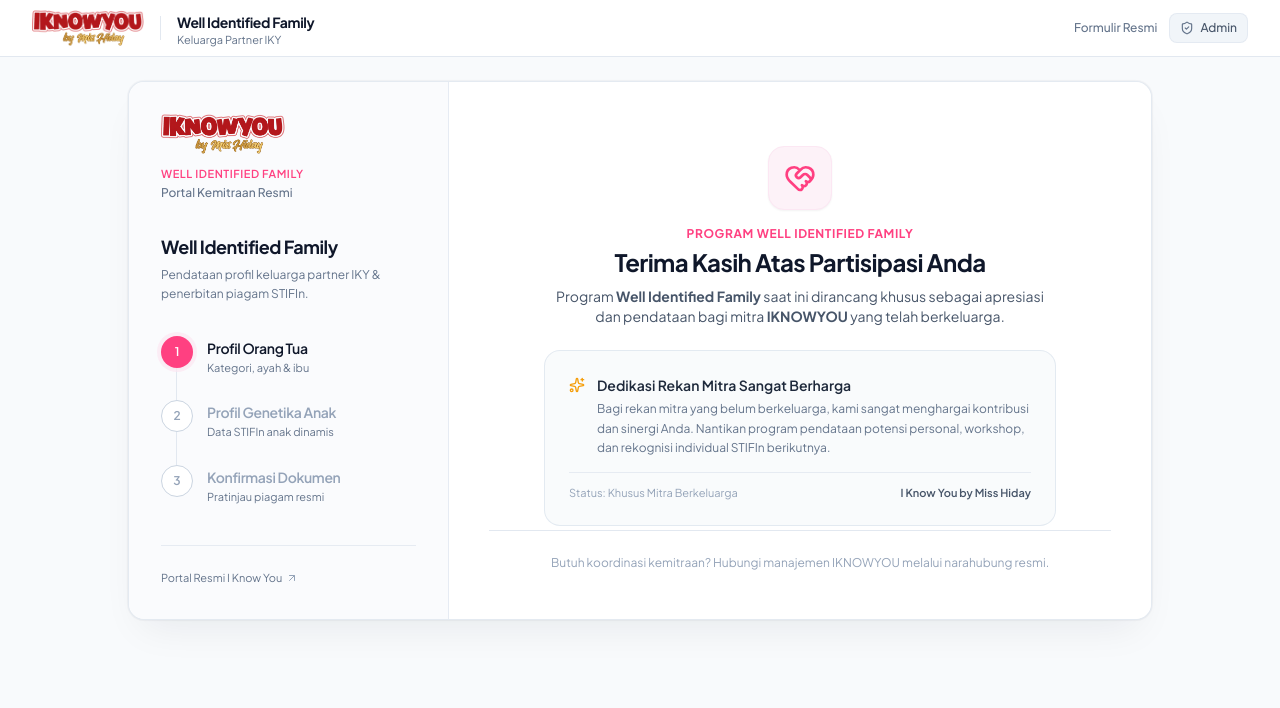
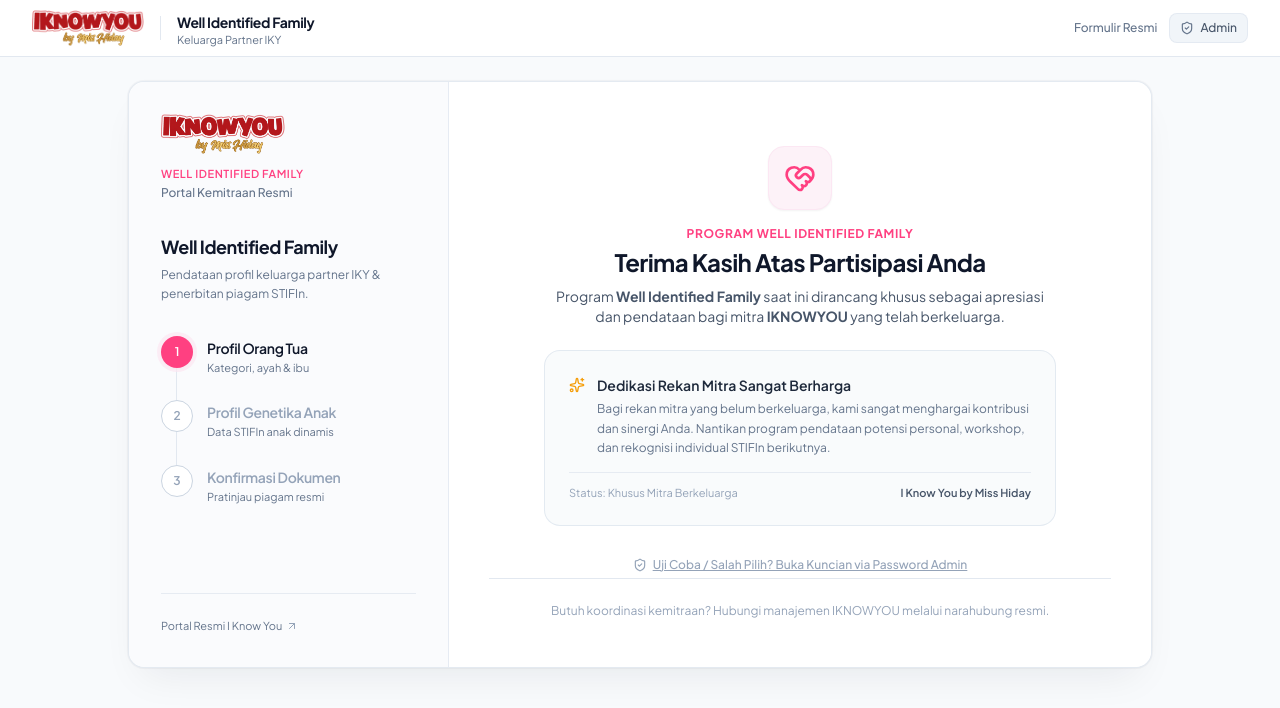
Before and after one commit to JazeL2304/keluarga-partner-iky, a React (Vite) app in the folder client/: page / in a window 1280 px wide. Both pictures are taken after a click on the button "👤 Belum Menikah". Shown: the top 708 px of the page. Built offline with nearby package versions, Linux system fonts and the light colour scheme.

Commit message:
feat(unlock): add direct PIN unlock prompt and 3x logo tap reset for testers

```diff
--- a/client/src/App.jsx
+++ b/client/src/App.jsx
@@ -150,6 +150,21 @@
   const [isSubmitting, setIsSubmitting] = useState(false);
   const [submitError, setSubmitError] = useState(null);
   const [resultData, setResultData] = useState(null);
+  const [logoClicks, setLogoClicks] = useState(0);
+
+  const handleLogoClick = () => {
+    const next = logoClicks + 1;
+    if (next >= 3) {
+      sessionStorage.removeItem('wif_marriage_locked');
+      setFormData((prev) => ({ ...prev, status_pernikahan: 'Menikah' }));
+      alert('Mode Uji Coba: Kuncian status formulir berhasil direset!');
+      setLogoClicks(0);
+      window.location.reload();
+    } else {
+      setLogoClicks(next);
+      setTimeout(() => setLogoClicks(0), 1500);
+    }
+  };
 
   useEffect(() => {
     const handleLocationChange = () => {
@@ -302,11 +317,11 @@
       <header className="w-full bg-white border-b border-slate-200 sticky top-0 z-40 px-4 py-2.5 sm:px-8 flex items-center justify-between">
         <div className="flex items-center gap-3.5 sm:gap-4">
           {/* Logo resmi IKNOWYOU by Miss Hiday */}
-          <div className="flex items-center">
+          <div className="flex items-center cursor-pointer select-none" onClick={handleLogoClick} title="IKNOWYOU (Ketuk 3x untuk reset uji coba)">
             <img
               src="/logo-iknowyou.png"
               alt="IKNOWYOU by Miss Hiday"
-              className="h-8 sm:h-9 w-auto object-contain select-none"
+              className="h-8 sm:h-9 w-auto object-contain pointer-events-none"
             />
           </div>
 
--- a/client/src/components/StepOneDataKeluarga.jsx
+++ b/client/src/components/StepOneDataKeluarga.jsx
@@ -13,6 +13,7 @@
   CheckCircle2,
   RotateCcw,
   Users,
+  ShieldCheck,
 } from 'lucide-react';
 import { STIFIN_OPTIONS, GOLONGAN_DARAH_OPTIONS } from '../constants/stifin';
 import CustomSelect from './CustomSelect';
@@ -137,6 +138,29 @@
               >
                 <RotateCcw className="w-3.5 h-3.5" />
                 <span>Reset ke Menikah</span>
+              </button>
+            </div>
+          )}
+          {/* Opsi Buka Kuncian via PIN Admin untuk Tester jika belum login */}
+          {!isAdminAuthed && (
+            <div className="max-w-lg mx-auto text-center pt-1">
+              <button
+                type="button"
+                onClick={() => {
+                  const pass = window.prompt('Masukkan Password Admin untuk mereset kuncian form:');
+                  if (pass === 'adminiky2026') {
+                    sessionStorage.setItem('iky_admin_auth', 'true');
+                    sessionStorage.removeItem('wif_marriage_locked');
+                    updateFormData({ status_pernikahan: 'Menikah' });
+                    window.location.reload();
+                  } else if (pass !== null) {
+                    alert('Password salah. Kuncian tetap aktif.');
+                  }
+                }}
+                className="inline-flex items-center gap-1.5 text-xs text-slate-400 hover:text-[#1E3A8A] font-medium underline transition-colors cursor-pointer"
+              >
+                <ShieldCheck className="w-3.5 h-3.5" />
+                <span>Uji Coba / Salah Pilih? Buka Kuncian via Password Admin</span>
               </button>
             </div>
           )}
```
